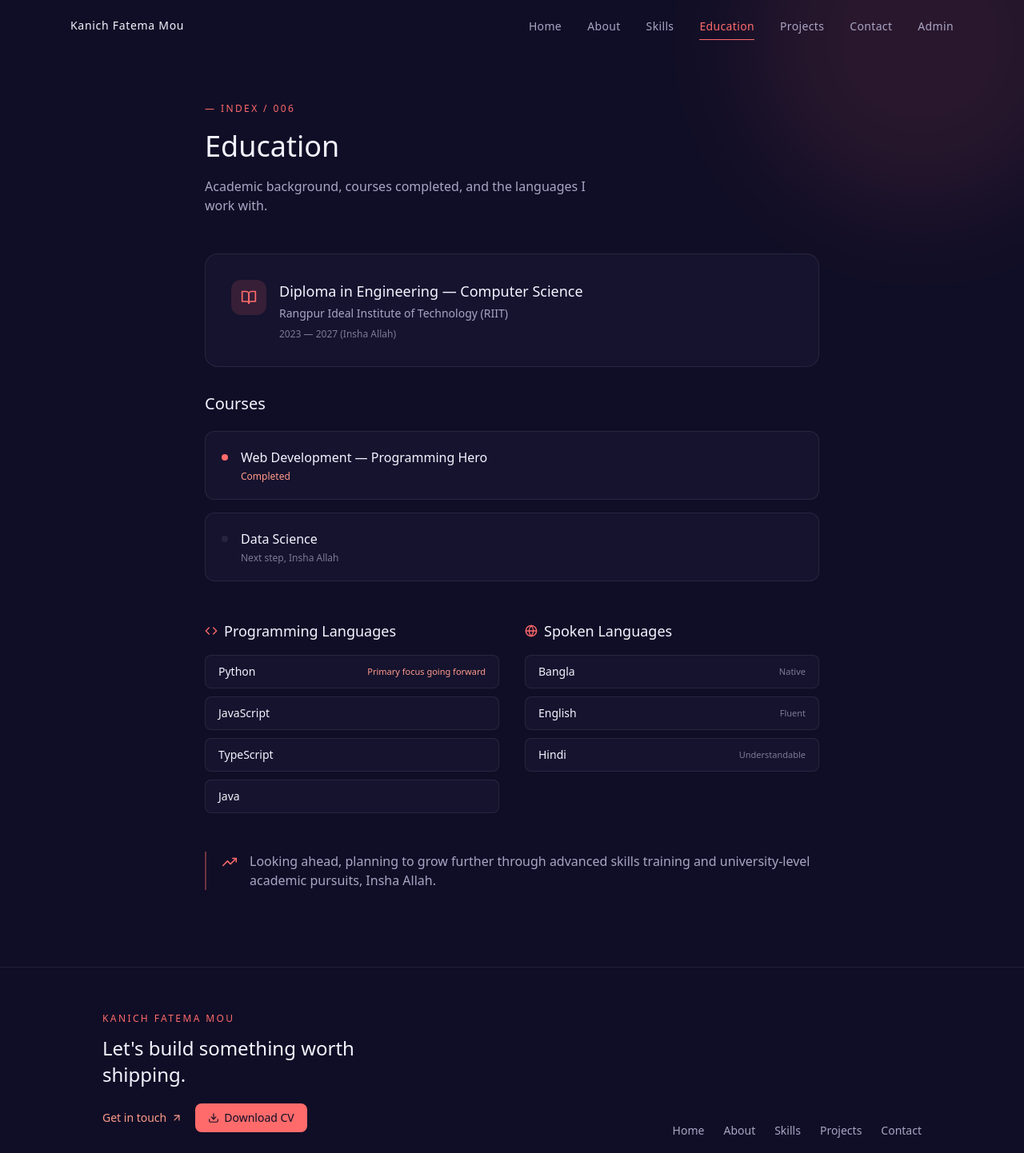
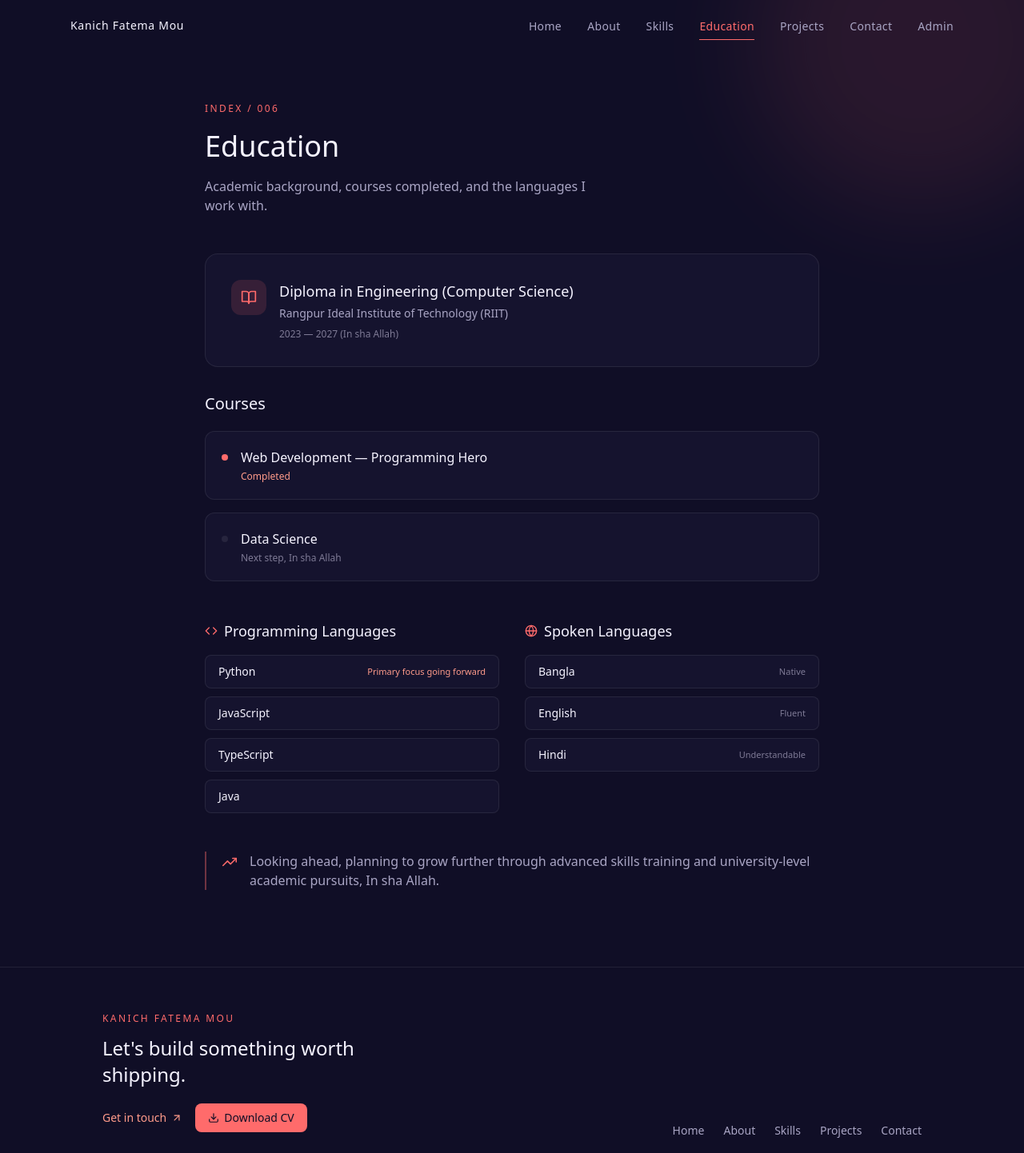
Before and after one commit to mouislambd/portfolio, a Next.js app: page /education in a window 1280 px wide. Shown: the top 1442 px of the page at 80% size. Built offline with nearby package versions, Linux system fonts and the light colour scheme.

Commit message:
education improve

```diff
--- a/components/Education.tsx
+++ b/components/Education.tsx
@@ -53,7 +53,7 @@ export default function Education() {
                     variants={item}
                     className="block font-mono text-xs tracking-[0.2em] text-coral mb-4"
                 >
-                    — INDEX / 006
+                    INDEX / 006
                 </motion.span>
 
                 <motion.h1
@@ -81,13 +81,13 @@ export default function Education() {
                         </div>
                         <div>
                             <h2 className="text-text-primary text-lg font-medium">
-                                Diploma in Engineering — Computer Science
+                                Diploma in Engineering (Computer Science)
                             </h2>
                             <p className="text-text-secondary text-sm mt-1">
                                 Rangpur Ideal Institute of Technology (RIIT)
                             </p>
                             <p className="font-mono text-xs text-text-muted mt-2">
-                                2023 — 2027 (Insha Allah)
+                                2023 — 2027 (In sha Allah)
                             </p>
                         </div>
                     </div>
@@ -119,7 +119,7 @@ export default function Education() {
                                     Data Science
                                 </p>
                                 <p className="text-text-muted text-xs mt-1 font-mono">
-                                    Next step, Insha Allah
+                                    Next step, In sha Allah
                                 </p>
                             </div>
                         </div>
@@ -183,7 +183,7 @@ export default function Education() {
                     <FiTrendingUp className="text-coral mt-1 shrink-0" size={18} />
                     <p className="text-text-secondary text-sm sm:text-base">
                         Looking ahead, planning to grow further through advanced skills
-                        training and university-level academic pursuits, Insha Allah.
+                        training and university-level academic pursuits, In sha Allah.
                     </p>
                 </motion.div>
             </motion.div>
```
